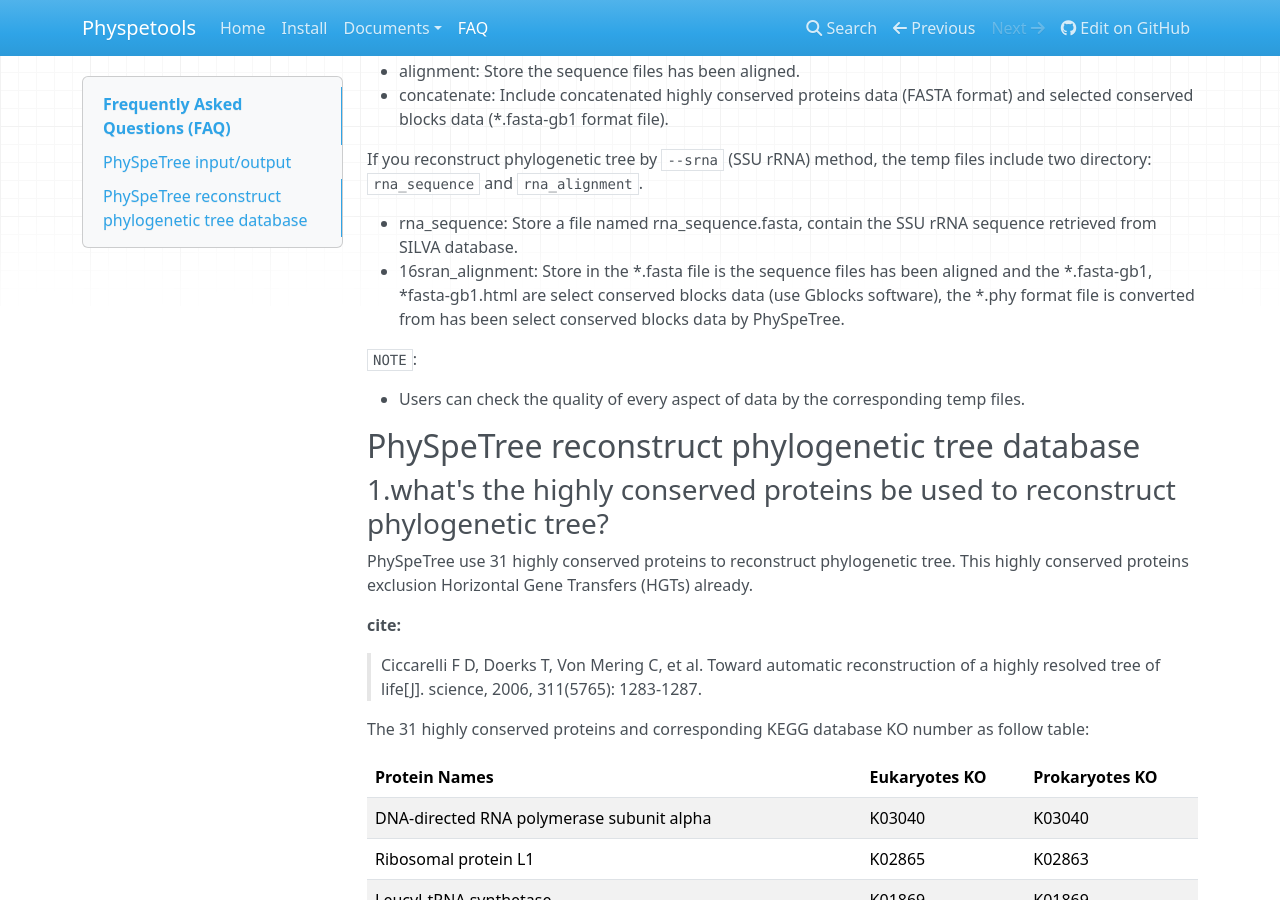
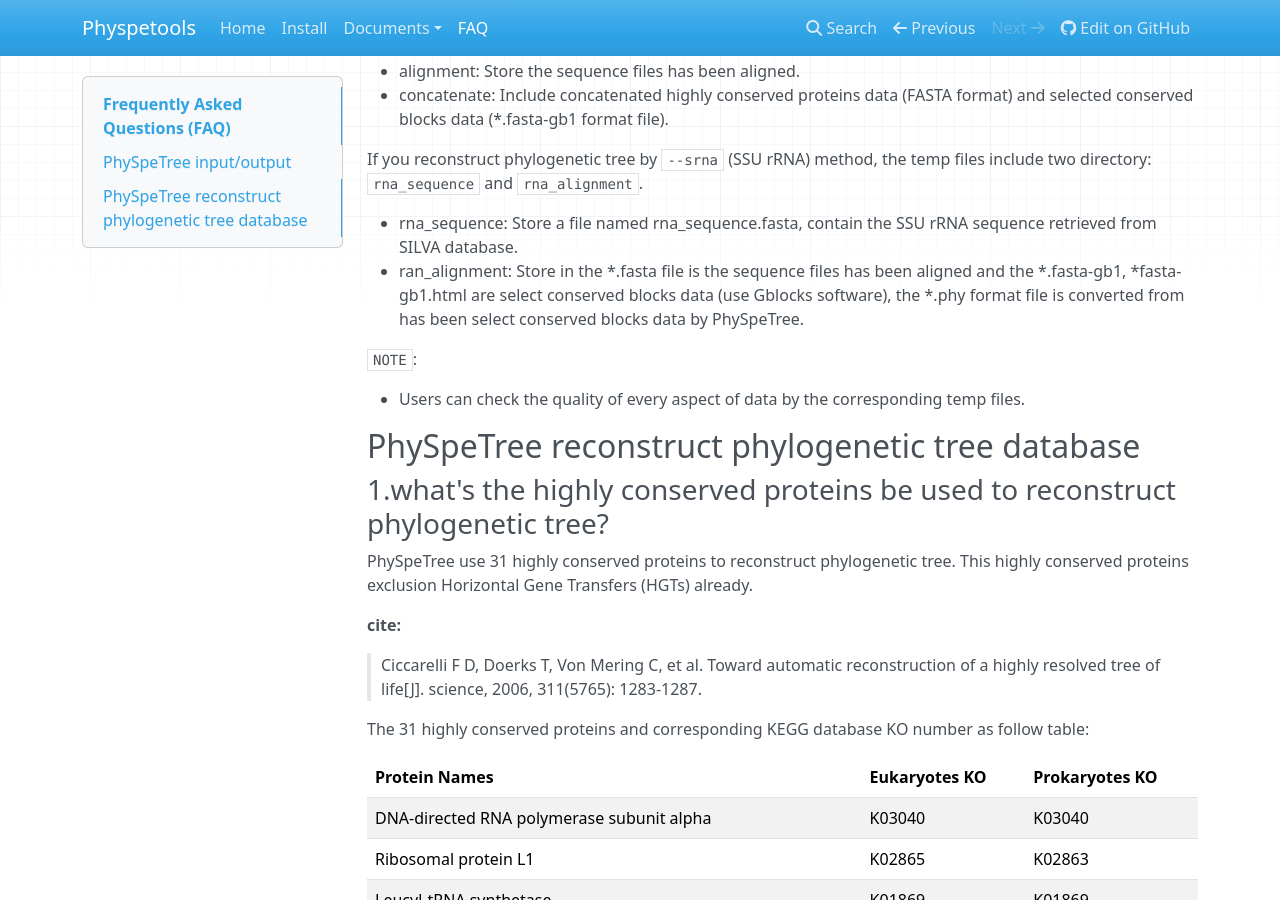
Before and after one commit to yangfangs/physpetools, an MkDocs documentation site: the page built from docs/docs/faq.md, in a window 1280 px wide and 900 px high, scrolled down 445 px. Built offline with MkDocs 1.6.1, drawn with Linux system fonts in a browser that asks for light colours; nearby versions of some CDN libraries; old or Windows-style settings are respelled for this version of MkDocs.

Commit message:
update readme and doc

```diff
--- a/docs/docs/faq.md
+++ b/docs/docs/faq.md
@@ -24,7 +24,7 @@
 If you reconstruct phylogenetic tree by `--srna` (SSU rRNA) method, the temp files include two directory: `rna_sequence` and `rna_alignment`.
 
   * rna_sequence: Store a file named rna_sequence.fasta, contain the SSU rRNA sequence retrieved from SILVA database.
-  * 16sran_alignment: Store in the *.fasta file is the sequence files has been aligned and the *.fasta-gb1, *fasta-gb1.html are select conserved blocks data (use Gblocks software),
+  * ran_alignment: Store in the *.fasta file is the sequence files has been aligned and the *.fasta-gb1, *fasta-gb1.html are select conserved blocks data (use Gblocks software),
   the *.phy format file is converted from has been select conserved blocks data by PhySpeTree.
 
 `NOTE`:
```
